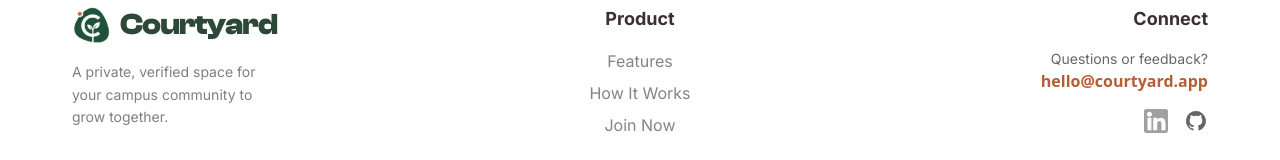
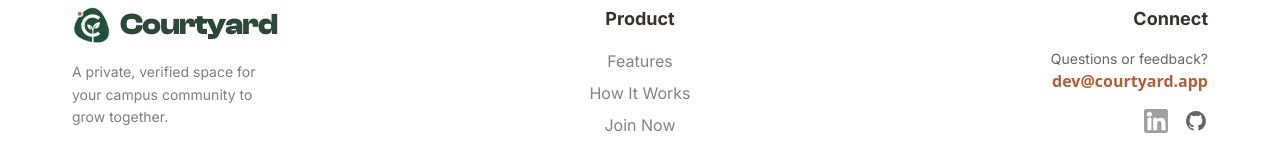
Before and after one commit to Sayan-Majumdar-06/courtyard, a React (Vite) app in the folder client/: page / in a window 1280 px wide. Shown: the part 4511-4671 px from the top of the page. Built offline with nearby package versions, Linux system fonts and the light colour scheme; no server answers.

Commit message:
Update contact email

```diff
--- a/client/src/pages/Landing.jsx
+++ b/client/src/pages/Landing.jsx
@@ -215,7 +215,7 @@ const Landing = () => {
                     <div className='font-body text-lg font-bold text-[#3C2F2F]'>Connect</div>
                     <div className='md:text-right'>
                         <p className='text-sm opacity-60 font-body'>Questions or feedback?</p>
-                        <a href="mailto:sayanmajumdar.edu.3101@gmail.com" className='text-base font-semibold text-[#B75D32] hover:underline'>hello@courtyard.app</a>
+                        <a href="mailto:sayanmajumdar.dev@gmail.com" className='text-base font-semibold text-[#B75D32] hover:underline'>dev@courtyard.app</a>
                     </div>
                     <div className='flex gap-4 items-center'>
                         <a href='https://www.linkedin.com/in/sayan-majumdar31' className='opacity-60 hover:opacity-100 hover:-translate-y-1 transition-all'>
```
